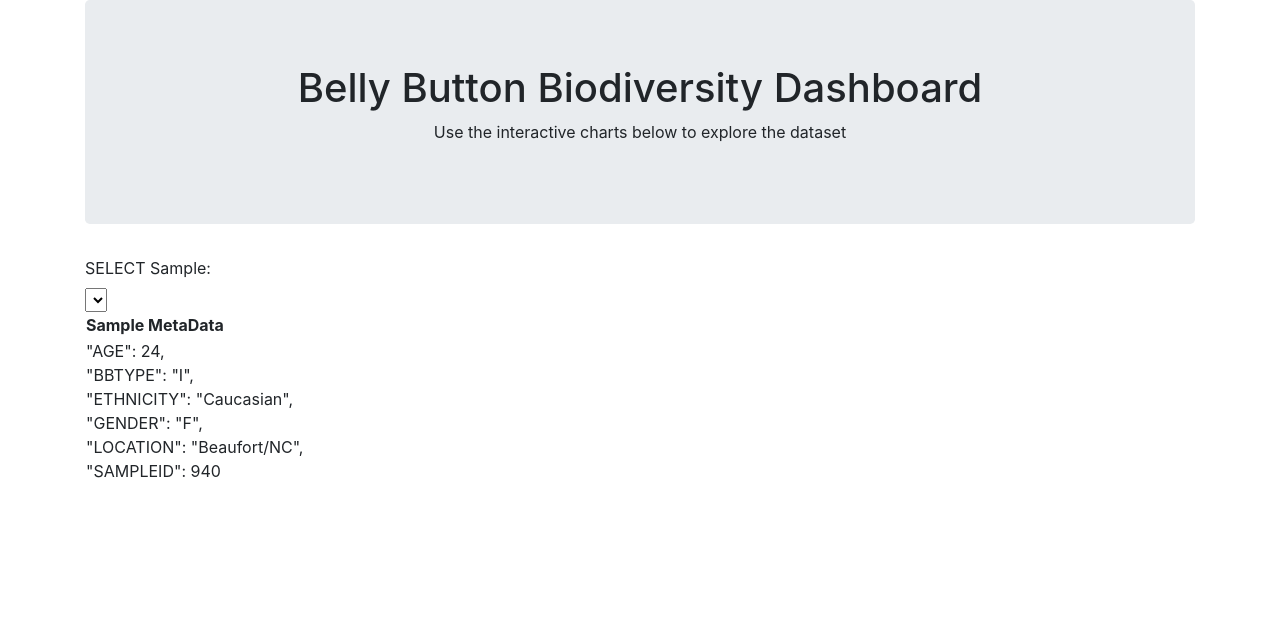
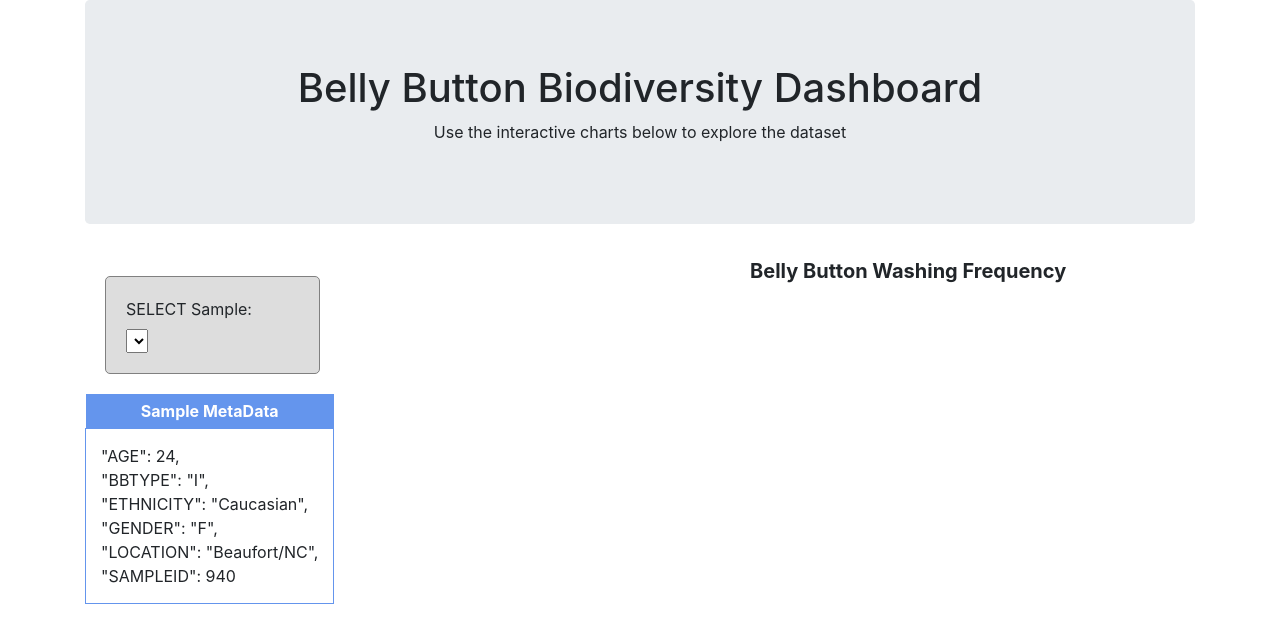
Before and after one commit to feng443/RUDSWeek15InteractiveVisualizationsDashboards, a Flask app: page / in a window 1280 px wide. Shown: the top 643 px of the page. Run offline with Flask 2, Linux system fonts and the light colour scheme; lists and menus that the app fills with data are empty; parts of the project's set-up code (start-up, migrations or seed data) failed here and were passed over; some libraries are stand-ins or nearby versions.

Commit message:
Added heroku files

```diff
--- a/app.py
+++ b/app.py
@@ -1,18 +1,23 @@
-# import necessary libraries
-import numpy as np
+"""
+
+<Chan Feng> 2018-05-20 Rutgers Data Science - Interactive Visualizations and Dashboard
+
+TODO:
+1) Remove hard coded SQL
+2) Figure out better ways to read into dataframe
+
+"""
+
 import pandas as pd
 from sqlalchemy.ext.automap import automap_base
-from sqlalchemy import create_engine
 from sqlalchemy.orm import Session
 from sqlalchemy import create_engine, func
-from sqlalchemy.sql import select
 
 from flask import (
     Flask,
     render_template,
     jsonify,
-    request,
-    redirect)
+)
 
 #################################################
 # Flask Setup
--- /dev/null
+++ b/runtime.txt
@@ -0,0 +1 @@
+python-3.6.2
--- a/static/css/style.css
+++ b/static/css/style.css
@@ -1,3 +1,48 @@
-.metadata-table {
-    border: 1px solid black;
+/*
+
+<Chan Feng> 2018-05-20 Rutgers Data Science - Interactive Visualizations and Dashboard
+
+*/
+
+#selSample {
+    padding: 20px;
+    border-radius: 5px;
+    border-style: solid;
+    border-width: 1px;
+    border-color: grey;
+    margin: 20px;
+    background-color: #ddd;
 }
+
+.text-content {
+    background-color: #ddd;
+}
+
+
+#metadata-table {
+    border-style: solid;
+    border-width: 5px;
+    margin: 20px;
+
+}
+
+#gauge-title {
+    text-align: center;
+    font-size: 20px;
+    font-weight: bold;
+}
+
+#metadata-header {
+    background-color: CornflowerBlue;
+    color: white;
+    text-align: center;
+    padding: 5px;
+}
+
+#metadata {
+    padding: 15px;
+    border-style: solid;
+    border-color: CornflowerBlue;
+    border-width: 1px;
+    border-radius: 5px;
+}
--- a/static/js/app.js
+++ b/static/js/app.js
@@ -1,4 +1,15 @@
+/*
 
+<Chan Feng> 2018-05-20 Rutgers Data Science - Interactive Visualizations and Dashboard
+
+
+TODO:
+
+1) Select box positions
+2) Metadata viz
+3) Grid lines in bubble chart
+
+*/
 url = '/names';
 Plotly.d3.json(url, (error, data) => {
    if (error) return console.log(data);
@@ -95,10 +106,18 @@ function buildBubblePlot(sample, init) {
 
          var layout = {
             margin: {
-                t: 20,
-                l: 20,
-                r: 20,
-                b: 20,
+                t: 0,
+                l: 50,
+                r: 50,
+                b: 0,
+            },
+            xaxis: {
+                showgrid: true,
+                gridwidth: 2,
+            },
+            yaxis: {
+                showgrid: true,
+                gridwidth: 2,
             },
             height: 400,
             hovermode: 'closest',
@@ -193,7 +212,10 @@ function buildGaugePlot(sample, init) {
                     color: '850000'
                 }
             }],
-            title: 'Gauge Speed 0-100',
+            title: 'Scrubs per week',
+            titlefont: {
+                size: 14,
+            },
             margin: {
                 t: 50,
                 l: 20,
@@ -205,13 +227,13 @@ function buildGaugePlot(sample, init) {
             xaxis: {
                 zeroline:false,
                 showticklabels:false,
-                showgrid: false,
                 range: [-1, 1]},
+                showgid: false,
             yaxis: {
                 zeroline:false,
                 showticklabels:false,
+                range: [-1, 1]},
                 showgrid: false,
-                range: [-1, 1]}
         };
 
         Plotly.newPlot('gauge', data, layout);
--- a/templates/index.html
+++ b/templates/index.html
@@ -10,6 +10,7 @@
           integrity="sha384-9gVQ4dYFwwWSjIDZnLEWnxCjeSWFphJiwGPXr1jddIhOegiu1FwO5qRGvFXOdJZ4" crossorigin="anonymous">
     <script src="https://cdn.plot.ly/plotly-latest.min.js"></script>
     <script src="https://d3js.org/d3.v5.min.js"></script>
+    <link rel="stylesheet" href="{{ url_for('static', filename='css/style.css') }}">
     <title>Belly Button Biodiversity</title>
 </head>
 <body>
@@ -28,10 +29,10 @@
                 <select id="selDataset" onchange="optionChanged(this.value)"></select>
             </div>
 
-<table class="'metadata-table">
+<table id="'metadata-table">
     <thead>
     <tr>
-        <th>Sample MetaData</th>
+        <th id="metadata-header">Sample MetaData</th>
     </tr>
     </thead>
     <tbody>
@@ -54,6 +55,7 @@
 <div id="pie"></div>
         </div>
         <div class="col-lg-4">
+            <span id="gauge-title">Belly Button Washing Frequency</span>
 <div id="gauge"></div>
 
     </div>
```
Also changed, not shown: requirements.txt (added, +26 -0 lines), 2 other files.
